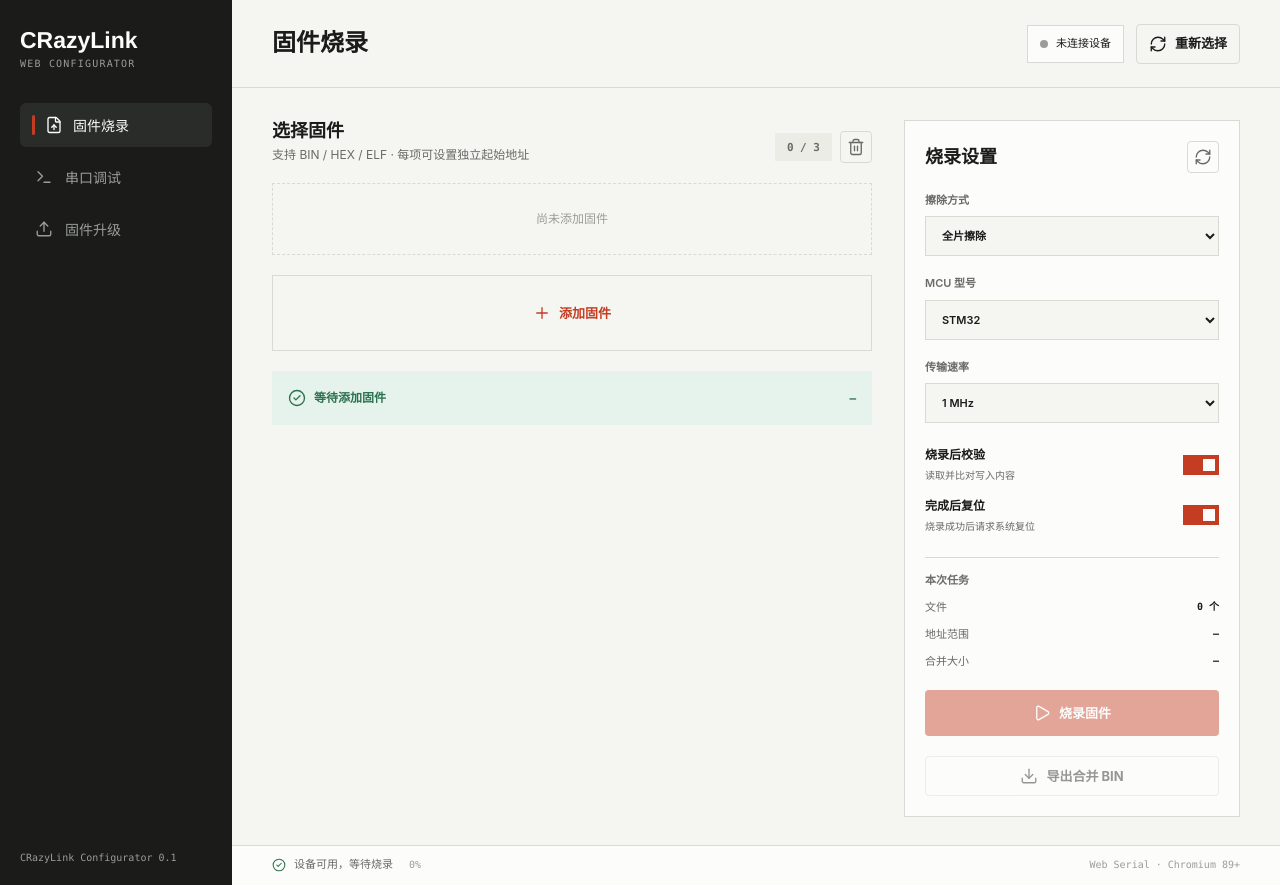
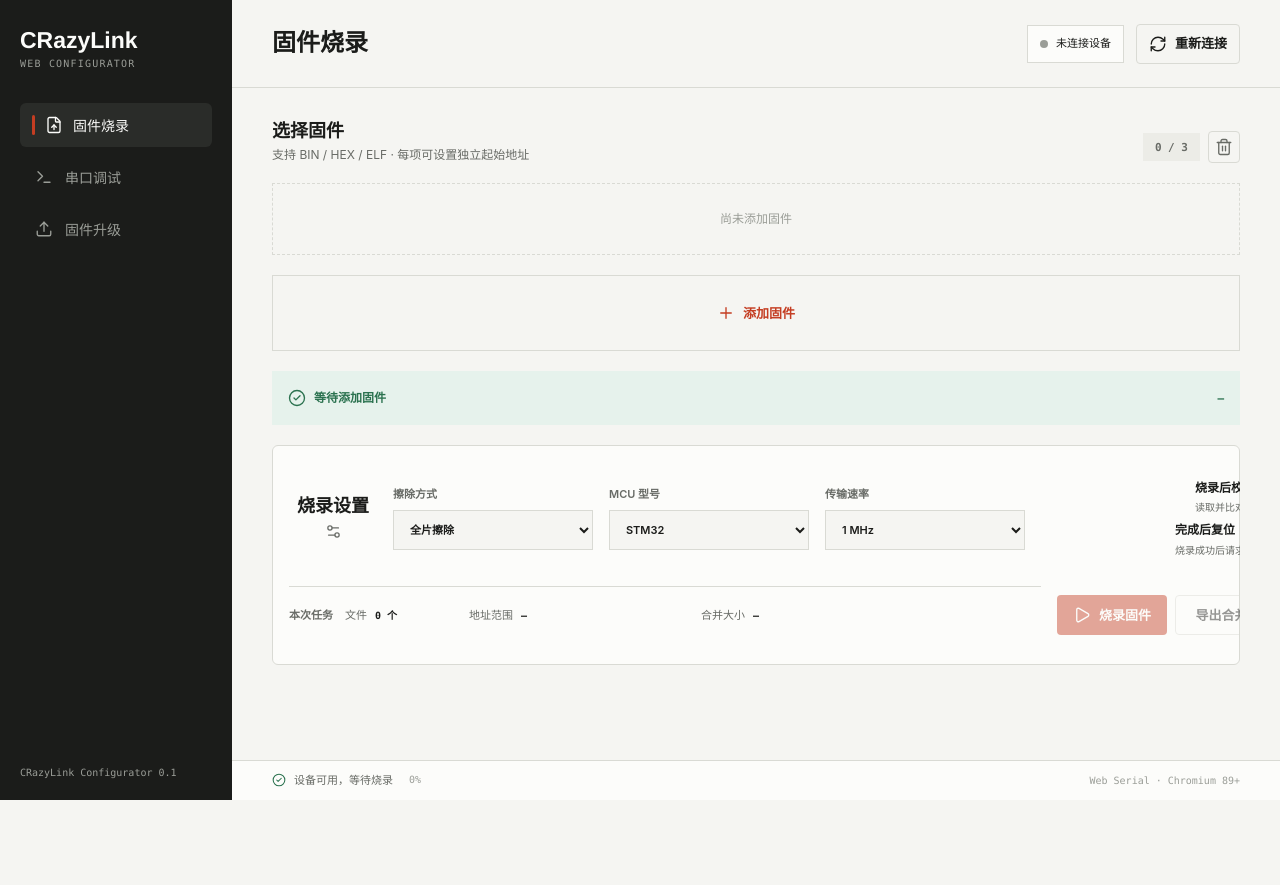
Before and after one commit to CRazypZival/CRazyLink-Configurator, a website with bundled scripts: page web/index.html in a window 1280 px wide. After the commit the page ends 800 px from the top, so only its background shows below. Built offline with nearby package versions, Linux system fonts and the light colour scheme.

Commit message:
fix(ui): match pencil flash layout and reconnect states

```diff
--- a/web/app.css
+++ b/web/app.css
@@ -62,9 +62,9 @@ svg { width: 18px; height: 18px; stroke-width: 1.8; }
 
 .mobile-tabs { display: none; }
 .view { display: none; min-width: 0; min-height: 0; }
-.view.is-active { display: grid; grid-template-columns: minmax(0, 1fr); grid-template-rows: minmax(0, 1fr) 40px; }
-.firmware-content { display: grid; grid-template-columns: minmax(0, 1fr) 336px; gap: 32px; min-height: 0; padding: 32px 40px 28px; }
-.files-workspace { display: grid; align-content: start; gap: 20px; min-width: 0; min-height: 0; }
+.view.is-active { display: grid; grid-template-columns: minmax(0, 1fr); grid-template-rows: minmax(0, 1fr) 40px; min-height: 0; overflow: hidden; }
+.firmware-content { display: block; min-height: 0; overflow: hidden; padding: 32px 40px 28px; }
+.files-workspace { display: grid; align-content: start; gap: 20px; width: 100%; height: 100%; min-width: 0; min-height: 0; overflow: hidden; }
 .list-header { display: flex; align-items: end; justify-content: space-between; gap: 16px; }
 .list-header > div:first-child { display: grid; gap: 4px; }
 .list-header p { font-size: 12px; }
@@ -96,15 +96,21 @@ svg { width: 18px; height: 18px; stroke-width: 1.8; }
 .check-items span { display: inline-flex; align-items: center; gap: 8px; }
 .check-items svg { width: 14px; height: 14px; color: var(--color-success); }
 
-.flash-settings-panel { display: grid; align-self: start; align-content: start; gap: 20px; min-width: 0; padding: 20px; border: 1px solid var(--color-rule); background: var(--color-surface); }
-.settings-header { display: flex; align-items: center; justify-content: space-between; gap: 12px; }
+.flash-settings-panel { display: grid; grid-template-columns: 88px 200px 200px 200px minmax(0, 1fr) 280px; grid-template-rows: 112px 58px; align-items: center; column-gap: 16px; row-gap: 12px; align-self: start; min-width: 0; height: 220px; padding: 16px; border: 1px solid var(--color-rule); border-radius: var(--radius-md); background: var(--color-surface); }
+.settings-header { display: grid; grid-column: 1; grid-row: 1; align-content: center; justify-items: center; gap: 4px; width: 88px; height: 40px; }
+.settings-header .icon-button { width: 20px; height: 20px; padding: 0; border: 0; }
+.settings-header .icon-button svg { width: 17px; height: 17px; }
+.settings-header .icon-button:hover { border: 0; background: transparent; }
+.flash-settings-panel > label:has(#eraseSelect) { grid-column: 2; grid-row: 1; }
+.flash-settings-panel > label:has(#targetSelect) { grid-column: 3; grid-row: 1; }
+.flash-settings-panel > label:has(#speedSelect) { grid-column: 4; grid-row: 1; }
 .field-label { display: grid; gap: 8px; color: var(--color-muted); font-size: 11px; font-weight: 600; }
 select, textarea { width: 100%; border: 1px solid var(--color-rule); border-radius: 0; background: var(--color-paper); color: var(--color-ink); }
 select { height: 40px; padding: 0 12px; }
 textarea { padding: 8px 12px; resize: vertical; }
 .target-field { display: grid; }
 .task-note { display: none; }
-.switch-group { display: grid; gap: 16px; padding: 4px 0; }
+.switch-group { display: grid; grid-column: 6; grid-row: 1; align-content: center; justify-items: end; gap: 8px; padding: 0; }
 .switch-row { display: flex; align-items: center; justify-content: space-between; gap: 16px; cursor: pointer; }
 .switch-row > span:first-child { display: grid; gap: 4px; }
 .switch-row strong { color: var(--color-ink); font-size: 12px; font-weight: 650; }
@@ -115,12 +121,15 @@ textarea { padding: 8px 12px; resize: vertical; }
 .switch-row input:checked + .switch { background: var(--color-accent); }
 .switch-row input:checked + .switch::after { transform: translateX(16px); }
 .switch-row input:focus-visible + .switch { outline: 2px solid var(--color-accent); outline-offset: 2px; }
-.task-summary { display: grid; gap: 12px; padding-top: 16px; border-top: 1px solid var(--color-rule); }
+.task-summary { display: flex; grid-column: 1 / 6; grid-row: 2; align-items: center; gap: 12px; height: 58px; padding-top: 0; border-top: 1px solid var(--color-rule); }
 .task-summary h3 { color: var(--color-muted); font-size: 11px; }
-.task-summary > div { display: flex; justify-content: space-between; gap: 12px; color: var(--color-muted); font-size: 11px; }
+.task-summary > div { display: flex; align-items: center; gap: 8px; color: var(--color-muted); font-size: 11px; }
+.task-summary > div:first-of-type { width: 112px; }
+.task-summary > div:nth-of-type(2) { width: 220px; }
+.task-summary > div:nth-of-type(3) { width: 120px; }
 .task-summary strong { color: var(--color-ink); font-family: var(--font-mono); font-size: 10px; font-weight: 600; text-align: right; overflow-wrap: anywhere; }
-.start-flash { width: 100%; height: 46px; }
-.export-button { width: 100%; height: 40px; }
+.flash-action-buttons { display: flex; grid-column: 6; grid-row: 2; align-items: center; gap: 8px; width: 230px; height: 58px; }
+.start-flash, .export-button { width: 110px; height: 40px; }
 .mode-switch { display: flex; gap: 4px; padding-top: 4px; }
 .mode-option { flex: 1; height: 28px; border: 1px solid var(--color-rule); border-radius: 0; background: transparent; color: var(--color-muted); font-size: 11px; }
 .mode-option.is-active { border-color: var(--color-accent); background: var(--color-accent-soft); color: var(--color-accent); font-weight: 650; }
@@ -401,14 +410,6 @@ textarea { padding: 8px 12px; resize: vertical; }
 
 @media (min-width: 1200px) {
   .page-title-group p, .mode-switch { display: none; }
-  .flash-settings-panel .settings-header { order: 1; }
-  .flash-settings-panel label:has(#eraseSelect) { order: 2; }
-  .flash-settings-panel .target-field { order: 3; }
-  .flash-settings-panel label:has(#speedSelect) { order: 4; }
-  .flash-settings-panel .switch-group { order: 5; }
-  .flash-settings-panel .task-summary { order: 6; }
-  .flash-settings-panel .start-flash { order: 7; }
-  .flash-settings-panel .export-button { order: 8; }
 }
 
 @media (max-width: 1199px) {
@@ -429,14 +430,17 @@ textarea { padding: 8px 12px; resize: vertical; }
   .page-header { min-height: 72px; padding: 0 24px; }
   h1 { font-size: 20px; }
   .page-title-group p { font-size: 11px; }
-  .firmware-content { grid-template-columns: minmax(0, 1fr); align-content: start; gap: 20px; padding: 24px; }
+  .firmware-content { display: block; padding: 24px; }
   .list-header { min-height: 45px; }
   .add-firmware { height: 56px; margin-top: -8px; }
   .merge-summary { min-height: 48px; }
   .files-workspace, .flash-settings-panel { align-self: start; }
-  .flash-settings-panel { grid-template-columns: repeat(3, minmax(0, 1fr)) 168px; grid-template-rows: 57px 18px; align-items: end; column-gap: 12px; row-gap: 16px; padding: 15px; }
+  .flash-settings-panel { grid-template-columns: repeat(3, minmax(0, 1fr)) 168px; grid-template-rows: 57px 18px; align-items: end; column-gap: 12px; row-gap: 16px; height: 123px; padding: 15px; }
   .settings-header { display: none; }
   .flash-settings-panel > .field-label { grid-row: 1; gap: 4px; font-size: 10px; }
+  .flash-settings-panel > label:has(#eraseSelect) { grid-column: 1; }
+  .flash-settings-panel > label:has(#targetSelect) { grid-column: 3; }
+  .flash-settings-panel > label:has(#speedSelect) { grid-column: 2; }
   .flash-settings-panel > .field-label select { height: 38px; padding: 0 8px; font-size: 11px; }
   .switch-group { display: flex; grid-column: 1 / 3; grid-row: 2; gap: 20px; padding: 0; }
   .switch-row { justify-content: flex-start; gap: 8px; }
@@ -450,7 +454,8 @@ textarea { padding: 8px 12px; resize: vertical; }
   .task-summary h3 { display: none; }
   .task-summary > div { display: flex; gap: 4px; }
   .task-summary > div:last-child { display: none; }
-  .start-flash { width: 168px; grid-column: 4; grid-row: 1; }
+  .flash-action-buttons { grid-column: 4; grid-row: 1; align-items: end; width: 168px; height: 57px; }
+  .start-flash { width: 168px; height: 38px; min-height: 38px; }
   .export-button, .mode-switch { display: none; }
   .serial-content { gap: 16px; padding: 20px; }
   .serial-config-bar { display: grid; grid-template-columns: repeat(5, minmax(0, 1fr)); grid-template-rows: 17px 51px; column-gap: 8px; row-gap: 12px; min-height: 106px; padding: 12px; }
@@ -532,8 +537,9 @@ textarea { padding: 8px 12px; resize: vertical; }
   .mobile-tab.is-active { color: var(--color-ink); font-weight: 700; }
   .mobile-tab.is-active::after { position: absolute; right: calc(50% - 24px); bottom: 0; left: calc(50% - 24px); height: 2px; background: var(--color-accent); content: ""; }
   .view.is-active { grid-template-columns: minmax(0, 1fr); grid-template-rows: minmax(0, 1fr) 36px; }
-  .firmware-content { display: flex; flex-direction: column; gap: 12px; min-height: 0; padding: 12px 12px 8px; }
-  .files-workspace { gap: 12px; }
+  .firmware-content { display: flex; flex-direction: column; gap: 12px; min-height: 0; padding: 12px 12px 8px; overflow-y: auto; scrollbar-width: none; }
+  .firmware-content::-webkit-scrollbar { display: none; }
+  .files-workspace { height: auto; gap: 12px; overflow: visible; }
   .list-header { align-items: center; }
   .list-header p { display: none; }
   .list-header h2 { font-size: 17px; }
@@ -551,7 +557,7 @@ textarea { padding: 8px 12px; resize: vertical; }
   .merge-summary { min-height: 44px; padding: 0 12px; font-size: 10px; }
   .merge-summary strong { font-size: 10px; }
   .ready-checklist { display: none; }
-  .flash-settings-panel { display: grid; grid-template-columns: repeat(2, minmax(0, 1fr)); gap: 10px; padding: 12px; border: 1px solid var(--color-rule); background: var(--color-surface); }
+  .flash-settings-panel { display: grid; grid-template-columns: repeat(2, minmax(0, 1fr)); grid-template-rows: none; height: auto; gap: 10px; padding: 12px; border: 1px solid var(--color-rule); background: var(--color-surface); }
   .settings-header { grid-column: 1 / -1; height: 28px; padding: 0; border: 0; background: transparent; }
   .settings-header h2 { font-size: 14px; }
   .settings-header .icon-button { width: 28px; height: 28px; }
@@ -563,7 +569,8 @@ textarea { padding: 8px 12px; resize: vertical; }
   .switch-row strong { font-size: 10px; line-height: 1.2; }
   .switch-row small { display: none; }
   .task-summary, .task-note, .export-button, .mode-switch { display: none; }
-  .start-flash { grid-column: 1 / -1; width: 100%; height: 48px; }
+  .flash-action-buttons { display: flex; grid-column: 1 / -1; grid-row: auto; width: 100%; height: 48px; }
+  .start-flash { width: 100%; height: 48px; }
   .status-line { min-height: 36px; padding: 0 12px; font-size: 10px; }
   .status-line svg { width: 13px; height: 13px; }
   .browser-requirement { font-size: 10px; }
--- a/web/app.js
+++ b/web/app.js
@@ -153,10 +153,15 @@
     const upgradeConnected = Boolean(state.upgrade.transport);
     const target = selectedTarget();
     const targetSupported = target.webFlashSupported !== false;
-    $("#connectButton").querySelector("span").textContent = state.view === "upgrade"
-      ? (upgradeConnected ? "断开连接" : "重新连接")
-      : (connected ? "断开设备" : "重新选择");
-    $("#mobileConnectButton").setAttribute("aria-label", connected || upgradeConnected ? "断开设备" : "连接设备");
+    const connectionState = $("#connectionState")?.dataset.state || "disconnected";
+    const reconnectLabel = connectionState === "busy"
+      ? "正在扫描"
+      : connectionState === "error"
+        ? "重试连接"
+        : (connected || upgradeConnected ? "重新选择" : "重新连接");
+    $("#connectButton").querySelector("span").textContent = reconnectLabel;
+    $("#mobileConnectButton").setAttribute("aria-label", reconnectLabel);
+    $("#mobileConnectButton").setAttribute("title", reconnectLabel);
     $("#flashButton").disabled = !connected || !targetSupported || state.files.length === 0 || state.flashing;
     $("#flashButton").title = targetSupported
       ? "通过 CRazyLink 烧录 STM32"
@@ -347,7 +352,6 @@
   async function connectDevice() {
     if (state.device) {
       await disconnectDevice();
-      return;
     }
     if (!api.CrazylinkUsbManager) {
       toast("浏览器不支持 WebUSB，请使用最新版 Chrome 或 Edge", "error");
@@ -1077,7 +1081,6 @@
     if (state.view === "upgrade") {
       if (state.upgrade.transport) {
         await disconnectDevice();
-        return;
       }
       await selectUpgradeAutomatically();
       return;
--- a/web/index.html
+++ b/web/index.html
@@ -50,11 +50,11 @@
       <div class="mobile-header-actions">
         <div class="standard-mobile-actions">
           <div class="mobile-port-badge"><span class="sidebar-status-dot"></span><span id="mobilePortLabel">未连接</span></div>
-          <button class="icon-button" id="mobileConnectButton" type="button" aria-label="连接设备" title="连接设备"><i data-lucide="usb"></i></button>
+          <button class="icon-button" id="mobileConnectButton" type="button" aria-label="重新连接" title="重新连接"><i data-lucide="refresh-cw"></i></button>
         </div>
         <div class="upgrade-mobile-actions" hidden>
           <button class="upgrade-source-button" id="mobileReleaseSourceButton" type="button"><i data-lucide="github"></i><span>Releases</span></button>
-          <button class="icon-button" id="mobileUpgradeDeviceButton" type="button" aria-label="选择升级接口" title="选择升级接口"><i data-lucide="usb"></i></button>
+          <button class="icon-button" id="mobileUpgradeDeviceButton" type="button" aria-label="重新连接" title="重新连接"><i data-lucide="refresh-cw"></i></button>
         </div>
       </div>
     </header>
@@ -109,12 +109,10 @@
               <div><i data-lucide="circle-check"></i><span id="mergeMessage">等待添加固件</span></div>
               <strong id="mergeSize">—</strong>
             </div>
-          </div>
-
             <aside class="flash-settings-panel">
               <div class="settings-header">
                 <h2>烧录设置</h2>
-              <button class="icon-button icon-button-small" id="refreshDeviceButton" type="button" title="刷新设备状态" aria-label="刷新设备状态"><i data-lucide="refresh-cw"></i></button>
+                <button class="icon-button icon-button-small" id="refreshDeviceButton" type="button" title="刷新设备状态" aria-label="刷新设备状态"><i data-lucide="settings-2"></i></button>
               </div>
               <label class="field-label" for="eraseSelect">擦除方式
                 <select id="eraseSelect"><option value="chip" selected>全片擦除</option><option value="sector">按范围擦除</option><option value="none">不擦除</option></select>
@@ -136,13 +134,16 @@
                 <div><span>合并大小</span><strong id="taskSizeSummary">—</strong></div>
               </div>
               <label class="task-note" for="jobNote">任务备注<textarea id="jobNote" rows="2" maxlength="30" placeholder="可选"></textarea></label>
+              <div class="flash-action-buttons">
                 <button class="button button-primary start-flash" id="flashButton" type="button" disabled><i data-lucide="play"></i><span>烧录固件</span></button>
                 <button class="button button-secondary export-button" id="exportFirmwareButton" type="button" disabled><i data-lucide="download"></i><span>导出合并 BIN</span></button>
+              </div>
               <div class="mode-switch" role="group" aria-label="设备模式">
                 <button class="mode-option is-active" type="button" data-mode="0">在线</button>
                 <button class="mode-option" type="button" data-mode="1">离线</button>
               </div>
             </aside>
+          </div>
         </div>
         <div class="status-line">
           <div><i data-lucide="circle-check"></i><span id="flashStatusText">设备可用，等待烧录</span><span class="status-progress" id="progressLabel">0%</span></div>
--- a/web/scripts/visual-check.mjs
+++ b/web/scripts/visual-check.mjs
@@ -190,7 +190,10 @@ try {
       const layout = await page.evaluate((activeId) => ({
         documentWidth: document.documentElement.scrollWidth,
         viewportWidth: window.innerWidth,
+        documentHeight: document.documentElement.scrollHeight,
+        viewportHeight: window.innerHeight,
         bodyWidth: document.body.scrollWidth,
+        bodyHeight: document.body.scrollHeight,
         activeView: document.querySelector(".view.is-active")?.id,
         clipped: Array.from(document.querySelectorAll(`#${activeId} *`)).filter((element) => {
           const style = getComputedStyle(element);
@@ -198,6 +201,7 @@ try {
         }).map((element) => element.id || element.className).slice(0, 10),
       }), view.activeId);
       if (layout.documentWidth > layout.viewportWidth || layout.bodyWidth > layout.viewportWidth) failures.push(`${view.name}/${viewport.name}: horizontal overflow`);
+      if (layout.documentHeight > layout.viewportHeight || layout.bodyHeight > layout.viewportHeight) failures.push(`${view.name}/${viewport.name}: page vertical overflow`);
       if (layout.activeView !== view.activeId) failures.push(`${view.name}/${viewport.name}: incorrect active view`);
       if (layout.clipped.length) failures.push(`${view.name}/${viewport.name}: clipped elements ${layout.clipped.join(", ")}`);
       if (consoleErrors.length) failures.push(`${view.name}/${viewport.name}: console errors ${consoleErrors.join(" | ")}`);
```
Also changed, not shown: web/tests/requirements.test.js (+4 -1 lines). Lines whose indentation alone changed are shown as unchanged.
